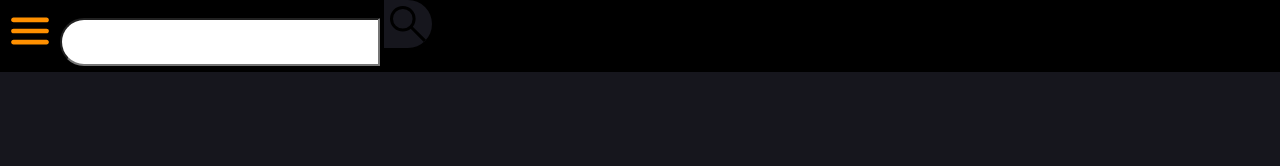
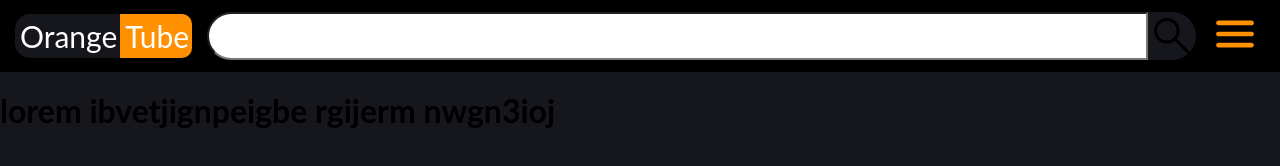
Before and after one commit to Ja-ku-ba/studia, a website built with Vite: page z2/index.html in a window 1280 px wide. Built offline with nearby package versions, Linux system fonts and the light colour scheme; files whose address does not match are found by name.

Commit message:
navbar is done

```diff
--- a/z2/index.html
+++ b/z2/index.html
@@ -18,9 +18,10 @@
   <body>
   <header id="start">
     <nav>
-      <button id="toggle" type="button">
-        <img src="public/img/icons/menu.svg" width="48" height="48" alt="menu"/>
-      </button>
+      <div class="logo">
+        <span class="logo--orange">Orange</span>
+        <span class="logo--tube">Tube</span>
+      </div>
 
       <ul id="menu">
         <li><a href="#">Moje konto</a> </li>
@@ -36,9 +37,14 @@
         <input type="text">
         <img src="public/img/icons/search.svg" />
       </div>
+
+      <button id="toggle" type="button">
+        <img src="public/img/icons/menu.svg" width="48" height="48" alt="menu"/>
+      </button>
     </nav>
   </header>
     <div id="app"></div>
+  <h1>lorem ibvetjignpeigbe rgijerm nwgn3ioj</h1>
     <script type="module" src="/main.js"></script>
   </body>
 </html>
--- a/z2/src/sass/modules/head.scss
+++ b/z2/src/sass/modules/head.scss
@@ -4,6 +4,9 @@
   width: 100%;
   height: 72px;
   background-color: black;
+  display: flex;
+  align-items: center;
+  padding: 0 15px;
 
   & nav {
     width: 100%;
@@ -13,21 +16,65 @@
     #toggle {
       border: none;
       background-color: black;
+      margin-left: 9px;
     }
 
     #menu {
       display: none;
-
+      margin: 0;
       &.visible {
         display: block;
+        position: fixed;
+        top: 72px;
+        left: 0;
+        list-style: none;
+        padding: 0;
+        background-color: black;
+        width: 100%;
+      }
+
+      li {
+        padding: 10px 15px;
+      }
+
+      a {
+        color: $secondaryColor;
+        text-decoration: none;
+        font-size: 30px;
+      }
+    }
+
+    .logo {
+      color: white;
+      height: 72px;
+      font-size: 30px;
+      display: flex;
+      align-items: center;
+      margin-right: 15px;
+
+      &--orange {
+        padding: 5px 3px 5px 5px;
+        background-color: $primaryColor;
+        border-radius: 15px 0 0 15px;
+      }
+
+      &--tube {
+        background-color: $ternaryColor;
+        padding: 5px 3px 5px 5px;
+        border-radius: 0 10px 10px 0;
       }
     }
 
     #search-bar {
-      width: 400px;
-      border-radius: 24px;
+      width: 100%;
+      margin: auto;
+      display: flex;
+      align-items: center;
+      font-size: 24px;
+
       & input {
-        width: 80%;
+        padding: 0 15px;
+        width: 100%;
         height: 48px;
         border-radius: 24px 0 0 24px;
       }
```
